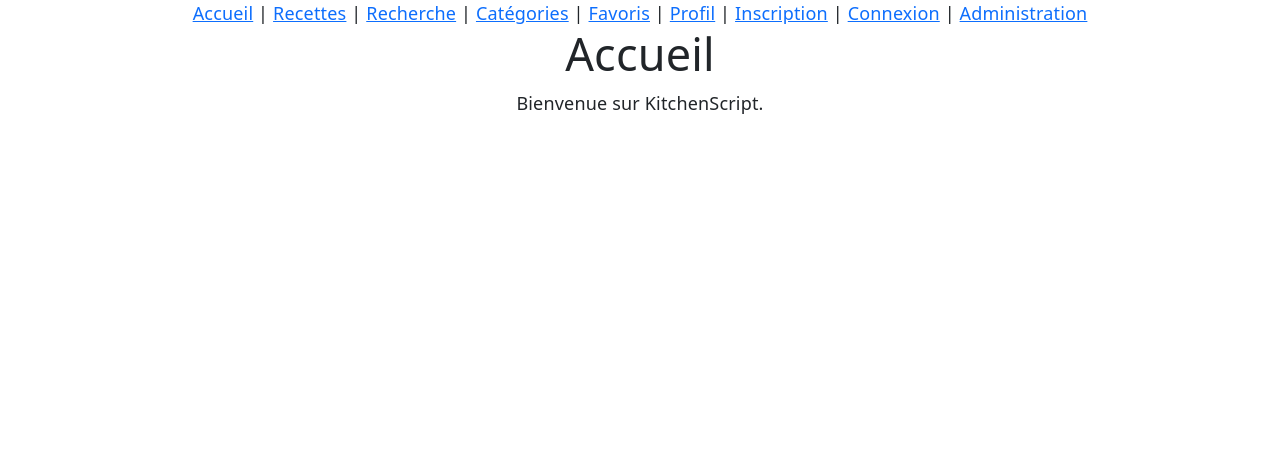
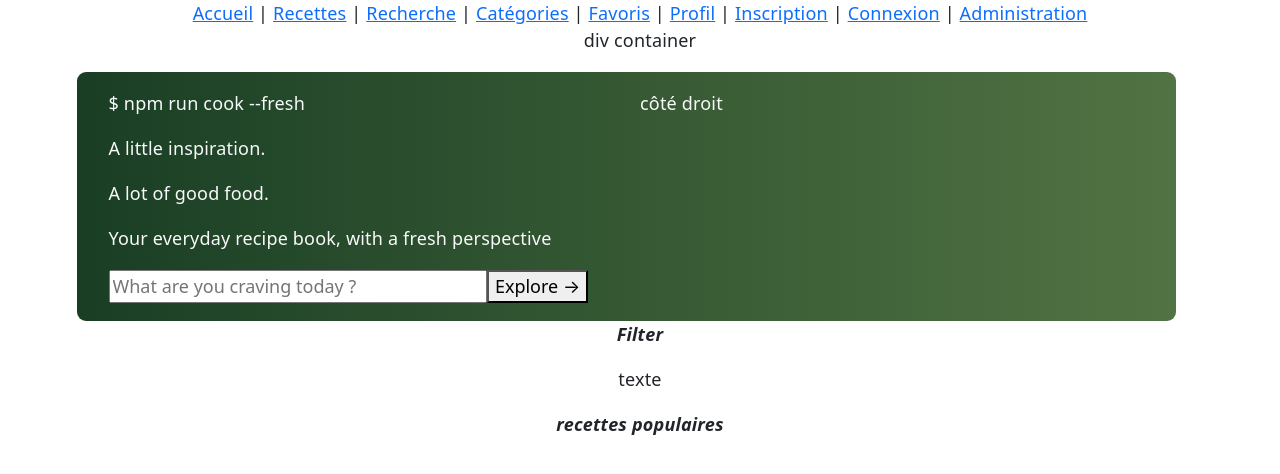
Before and after one commit to BIMdevB2/KitchenScript, a React (Vite) app: page / in a window 1280 px wide. Shown: the top 474 px of the page. Built offline with nearby package versions, Linux system fonts and the light colour scheme.

Commit message:
Planning of places of div and banner added

```diff
--- a/package.json
+++ b/package.json
@@ -12,7 +12,7 @@
     "test:watch": "vitest"
   },
   "dependencies": {
-    "bootstrap": "^5.3.8",
+    "bootstrap": "^5.3.9",
     "react": "^19.3.1",
     "react-dom": "^19.3.1",
     "react-router": "^8.5.1"
--- a/src/pages/discovery/HomePage.jsx
+++ b/src/pages/discovery/HomePage.jsx
@@ -1,8 +1,35 @@
+import styles from './HomePage.module.css';
+
 function HomePage() {
     return (
         <section>
-            <h1>Accueil</h1>
-            <p>Bienvenue sur KitchenScript.</p>
+            <div className="container">
+
+            <p>div container</p>
+
+                <div className={`row text-light text-start p-3 rounded-3 ${styles.heroBanner}`}>
+                    <div className={`col-12 col-md-6`}>
+                        <p>$ npm run cook --fresh</p>
+                        <p>A little inspiration.</p>
+                        <p>A lot of good food.</p>
+                        <p>Your everyday recipe book, with a fresh perspective</p>
+                        <div className='w-100'>
+                            <input type="text" name="" id="" className='w-75' placeholder='What are you craving today ?' />
+                            <button type='button'>Explore  →</button>
+                        </div>
+                    </div>
+                    <div className={`col-12 col-md-6`}>
+                        <p>côté droit</p>
+                    </div>
+                </div>
+
+                <p><strong><i>Filter</i></strong></p>
+
+                <p>texte</p>
+
+                <p><strong><i>recettes populaires</i></strong></p>
+
+            </div>
         </section>
     )
 }
--- /dev/null
+++ b/src/pages/discovery/HomePage.module.css
@@ -0,0 +1,4 @@
+.heroBanner {
+    width: 100%;
+    background: linear-gradient(to right,#193E24,#527343);
+}
```
Also changed, not shown: 1 other file (tests, documents, lock files or other folders).
